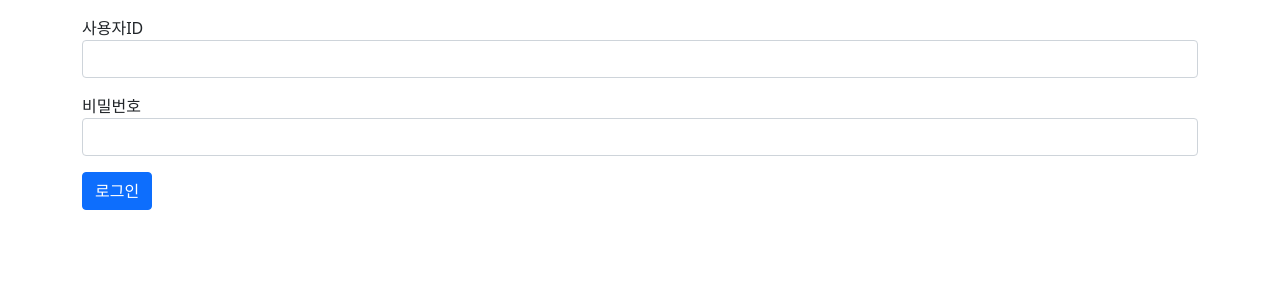
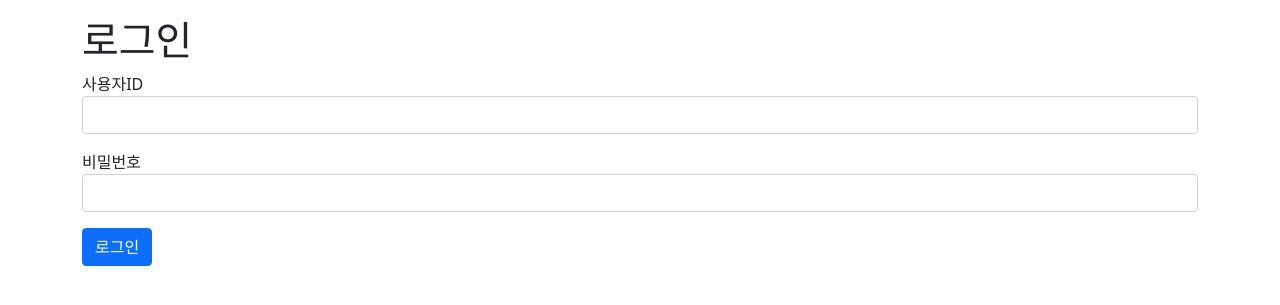
Before and after one commit to bini59/highschool, a Django app: page /_auth/login/ in a window 1280 px wide. Shown: the top 305 px of the page. Run offline with Django 4.2, Linux system fonts and the light colour scheme; some libraries are stand-ins or nearby versions.

Commit message:
feat : 로그인 여부 체크 추가

```diff
--- a/templates/_auth/login.html
+++ b/templates/_auth/login.html
@@ -1,6 +1,12 @@
 {% extends 'base.html' %}
 {% block content %}
 <div class="container my-3">
+    {% if user.is_authenticated %}
+    <p>이미 로그인 되어 있습니다. {{ user.username }}</p>
+    <a href="{% url '_auth:logout' %}">로그아웃</a>
+    {% else %}
+    <h1>로그인</h1>
+    {% endif %}
     <form method="post" action="{% url '_auth:login' %}">
         {% csrf_token %}
         {% include "form_errors.html" %}
```
